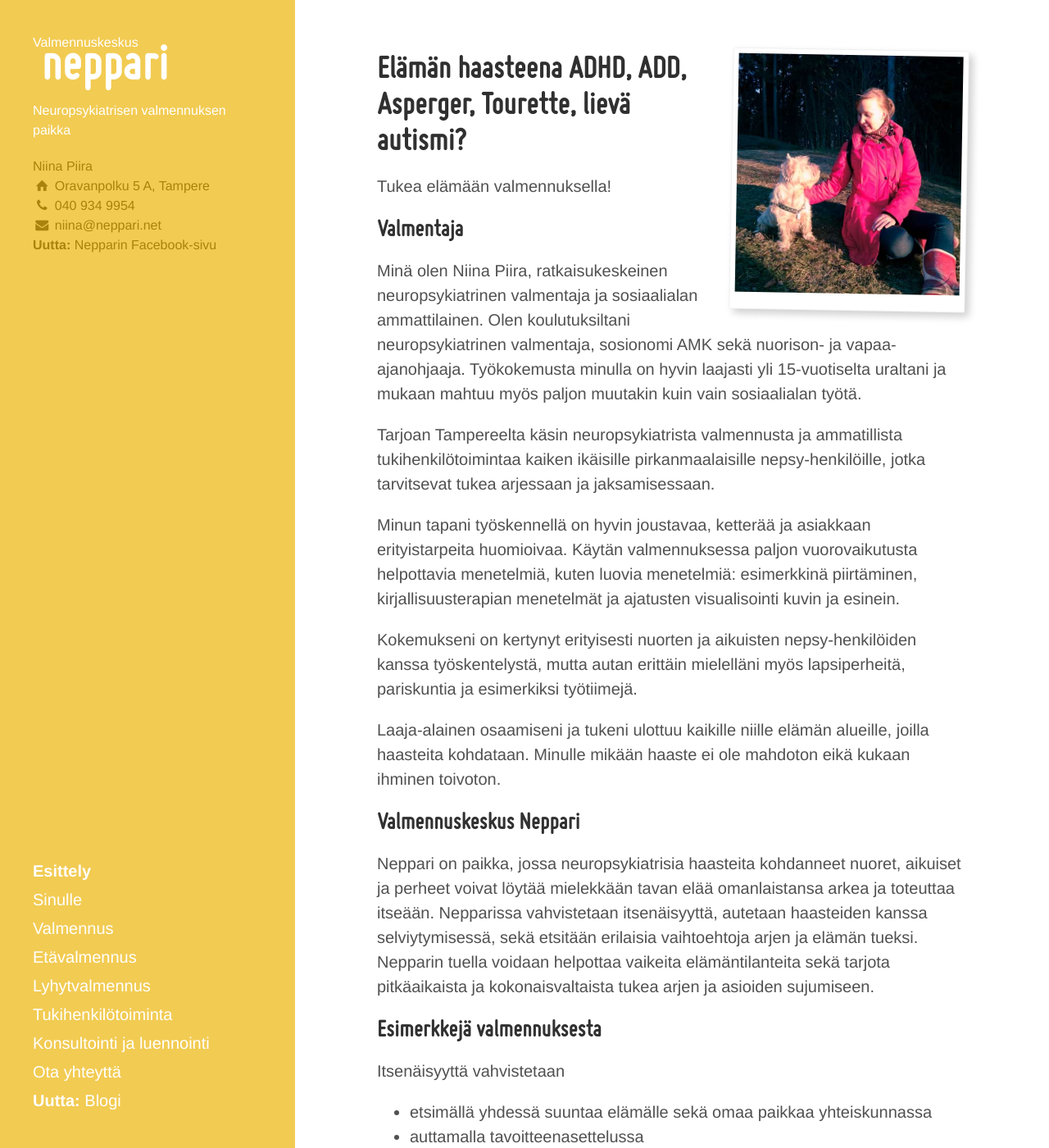
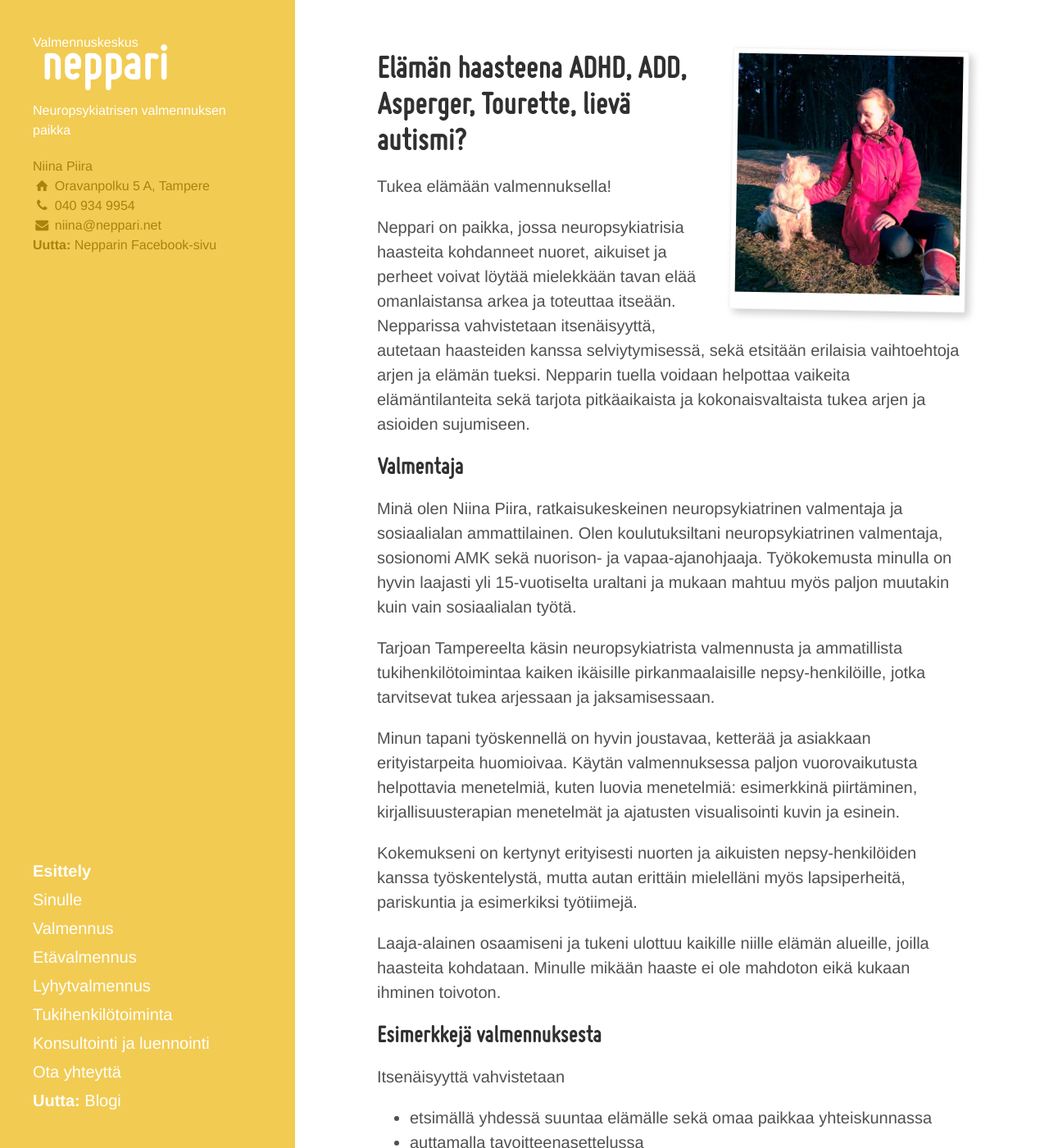
Before and after one commit to niinapiira/neppari.net, a Jekyll site: the page built from index.md, in a window 1280 px wide and 1400 px high. Shown: the whole window at 82% size. Built offline with Jekyll 4.4.1, drawn with Linux system fonts in a browser that asks for light colours; Markdown is read by kramdown in place of the engine named in the settings; some of the changed lines change nothing that is shown.

Commit message:
Muutin tekstien paikkaa

```diff
--- a/index.md
+++ b/index.md
@@ -17,7 +17,10 @@ polaroid: ""
 
 
 
+
 Tukea elämään valmennuksella!
+
+Neppari on paikka, jossa neuropsykiatrisia haasteita kohdanneet nuoret, aikuiset ja perheet voivat löytää mielekkään tavan elää omanlaistansa arkea ja toteuttaa itseään. Nepparissa vahvistetaan itsenäisyyttä, autetaan haasteiden kanssa selviytymisessä, sekä etsitään erilaisia vaihtoehtoja arjen ja elämän tueksi. Nepparin tuella voidaan helpottaa vaikeita elämäntilanteita sekä tarjota pitkäaikaista ja kokonaisvaltaista tukea arjen ja asioiden sujumiseen.
 
 ## Valmentaja
 
@@ -30,10 +33,6 @@ Minun tapani työskennellä on hyvin joustavaa, ketterää ja asiakkaan erityist
 Kokemukseni on kertynyt erityisesti nuorten ja aikuisten nepsy-henkilöiden kanssa työskentelystä, mutta autan erittäin mielelläni myös lapsiperheitä, pariskuntia ja esimerkiksi työtiimejä.
 
 Laaja-alainen osaamiseni ja tukeni ulottuu kaikille niille elämän alueille, joilla haasteita kohdataan. Minulle mikään haaste ei ole mahdoton eikä kukaan ihminen toivoton.
-
-## Valmennuskeskus Neppari
-
-Neppari on paikka, jossa neuropsykiatrisia haasteita kohdanneet nuoret, aikuiset ja perheet voivat löytää mielekkään tavan elää omanlaistansa arkea ja toteuttaa itseään. Nepparissa vahvistetaan itsenäisyyttä, autetaan haasteiden kanssa selviytymisessä, sekä etsitään erilaisia vaihtoehtoja arjen ja elämän tueksi. Nepparin tuella voidaan helpottaa vaikeita elämäntilanteita sekä tarjota pitkäaikaista ja kokonaisvaltaista tukea arjen ja asioiden sujumiseen.
 
 ## Esimerkkejä valmennuksesta
 
```
